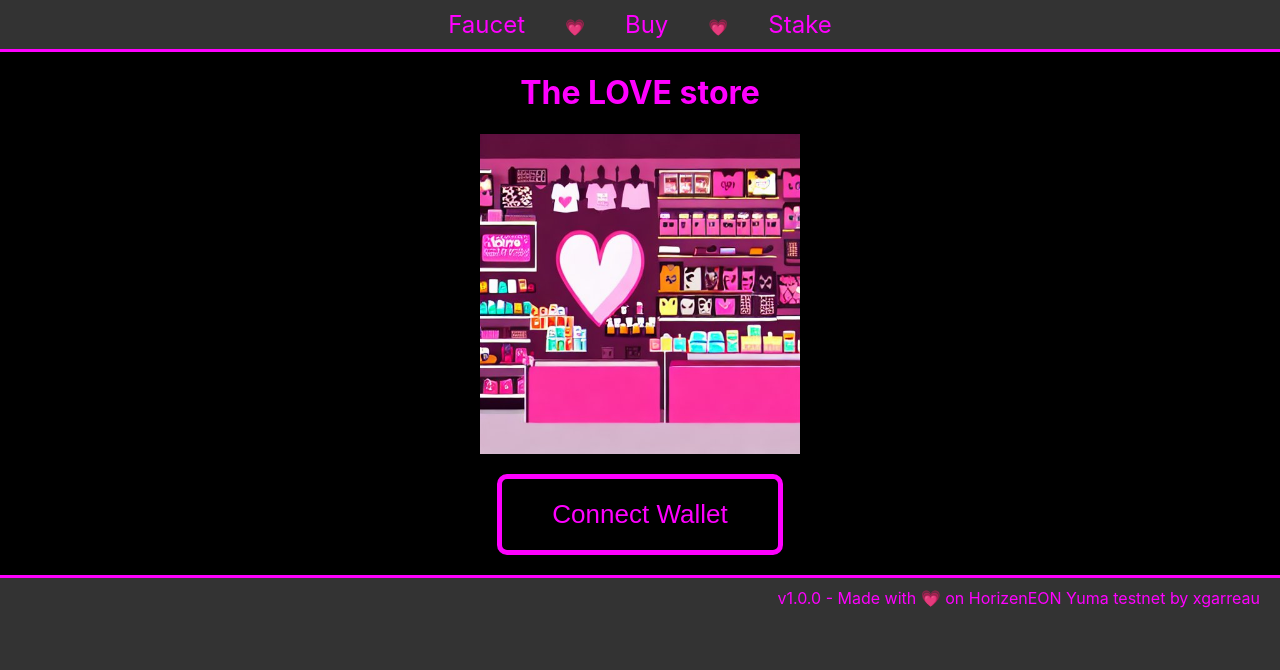
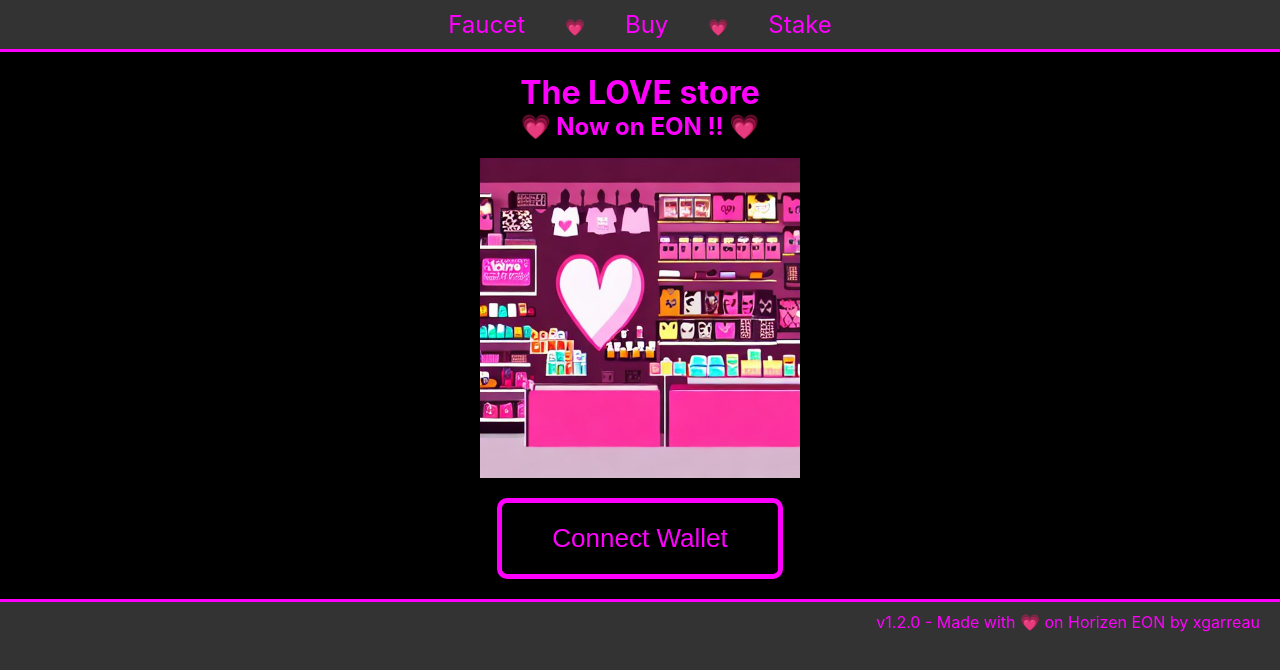
Before and after one commit to xgarreau/lovestore, a React (Create React App) app: page / in a window 1280 px wide. Shown: the top 670 px of the page. Built offline with nearby package versions, Linux system fonts and the light colour scheme.

Commit message:
Switched to Eon mainnet

```diff
--- a/src/App.css
+++ b/src/App.css
@@ -14,9 +14,13 @@
 
 h1 {
   margin: 0;
-  padding: 0.67em;
+  padding-top: 0.67em;
 }
 
+h2 {
+  margin: 0;
+  margin-bottom: 0.67em;
+}
 .App {
   background-color: #000;
   text-align: center;
--- a/src/App.js
+++ b/src/App.js
@@ -2,7 +2,7 @@
 import { ethers } from 'ethers';
 import './App.css';
 import storeABI from "./contracts/storeABI.json";
-const STORE_ADDRESS = "0x20402132a7e60899c5cBB1a403bb4665F20b6aF1";
+const STORE_ADDRESS = "0xc50D4E9931CE973D35a17B25753dBc8F99c610Da";
 
 // Reload page if network is changed
 if (window.ethereum) {
@@ -13,7 +13,7 @@
 
 function App() {
   const [isConnected, setConnected] = useState(false);
-  const [isYuma, setIsYuma] = useState(true);
+  const [isEon, setIsEon] = useState(true);
   const [buyBtnString, setBuyBtnString] = useState("Buy LOVE")
   const [account, setAccount] = useState('');
   const [balance, setBalance] = useState(0);
@@ -29,7 +29,7 @@
       const ethProvider = new ethers.providers.Web3Provider(window.ethereum);
 
       const currNetwork = await ethProvider.getNetwork();
-      setIsYuma(currNetwork.chainId.toString() === "1662");
+      setIsEon(currNetwork.chainId.toString() === "7332");
 
       await ethProvider.send('eth_requestAccounts', []);
       const signer = await ethProvider.getSigner();
@@ -89,9 +89,10 @@
       </nav>
       <div className="App">
         <h1>The LOVE store</h1>
+        <h2>💗 Now on EON !! 💗</h2>
         <header className="App-header">
           <img src="/5.jpg" className="App-logo" alt="logo" />
-          {isConnected === true && isYuma === true ?
+          {isConnected === true && isEon === true ?
             <>
               <p>
                 Account: {account.substring(0, 6)+'...'+account.substring(account.length-4, account.length)}<br />
@@ -111,13 +112,13 @@
             </>
           :
             <>
-              {!isYuma && <div className="network-error">Please switch to Yuma network</div>}
-              {isYuma && !isConnected && <button className="connectButton" onClick={connectWallet}>Connect Wallet</button>}
+              {!isEon && <div className="network-error">Please switch to Gobi network</div>}
+              {isEon && !isConnected && <button className="connectButton" onClick={connectWallet}>Connect Wallet</button>}
             </>
           }
         </header>
       </div>
-      <footer>v1.0.0 - Made with 💗 on <a href="https://eon.horizen.io/docs/">HorizenEON Yuma testnet</a> by <a href="https://twitter.com/xgarreau">xgarreau</a></footer>
+      <footer>v1.2.0 - Made with 💗 on <a href="https://eon.horizen.io/docs/">Horizen EON</a> by <a href="https://twitter.com/xgarreau">xgarreau</a></footer>
     </>
   );
 }
```
